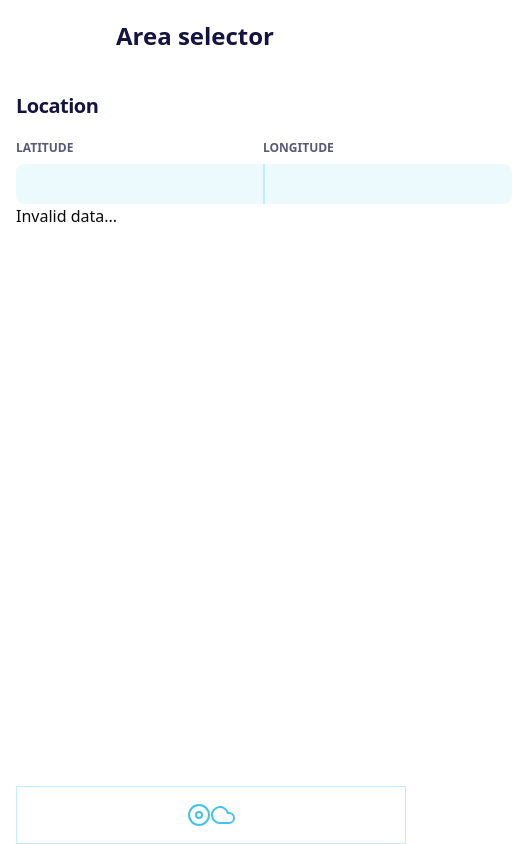
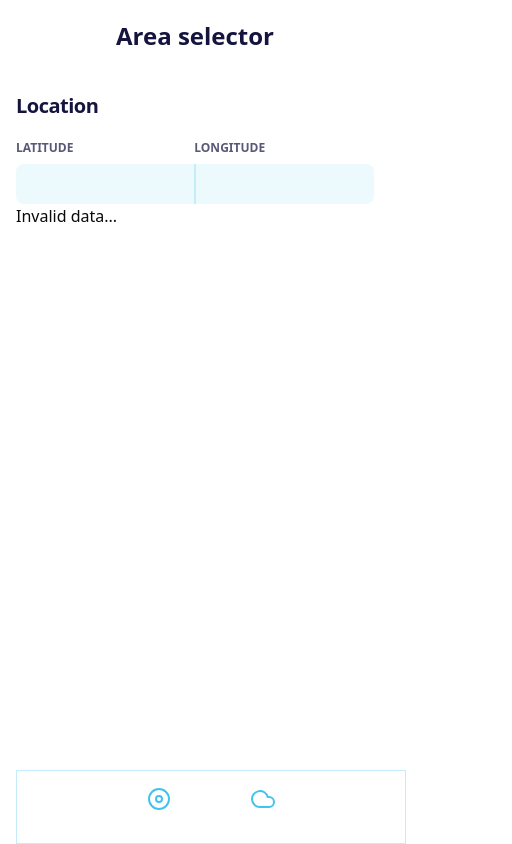
Before and after one commit to pdelbarrio/universal-plastic, a React (Vite) app: page / in a window 390 px wide. Shown: the whole page, 512 px wide, since content can reach past the window. Built offline with nearby package versions, Linux system fonts and the light colour scheme; no server answers.

Commit message:
fixed some styles and added some responsiveness

```diff
--- a/src/App.css
+++ b/src/App.css
@@ -2,3 +2,9 @@
   max-width: 1280px;
   margin: 0 auto;
 }
+
+@media (max-width: 480px) {
+  .responsive-map {
+    width: 90vw;
+  }
+}
--- a/src/components/AreaComponent.tsx
+++ b/src/components/AreaComponent.tsx
@@ -64,9 +64,9 @@ export default function AreaComponent() {
           center={[numericLatitude!, numericLongitude!]}
           zoom={13}
           scrollWheelZoom={false}
+          className="responsive-map"
           style={{
-            width: "343px",
-            height: "180px",
+            height: "40vh",
             borderRadius: "8px",
             overflow: "hidden",
           }}
--- a/src/components/CityComponent.tsx
+++ b/src/components/CityComponent.tsx
@@ -55,7 +55,7 @@ export default function CityComponent() {
         </select>
       </div>
       <div className="border border-plastic-blue rounded-lg p-4 mt-5">
-        <div className="flex flex-row gap-5 border-b border-plastic-blue-light pb-3">
+        <div className="flex flex-row gap-5 md:gap-20 border-b border-plastic-blue-light pb-3">
           <div>
             <img
               src={
@@ -88,7 +88,7 @@ export default function CityComponent() {
             </p>
           </div>
         </div>
-        <div className="flex flex-row gap-10 py-2">
+        <div className="flex flex-row gap-10 md:gap-24 py-2">
           <div>
             <span className="text-left uppercase text-plastic-blue-thin text-xs font-medium pb-2">
               Sunset
@@ -122,7 +122,7 @@ export default function CityComponent() {
             </div>
           </div>
         </div>
-        <div className="flex flex-row gap-10">
+        <div className="flex flex-row gap-10 md:gap-32">
           <div>
             <span className="text-left uppercase text-plastic-blue-thin text-xs font-medium pb-2">
               Temperature
--- a/src/components/FooterNav.tsx
+++ b/src/components/FooterNav.tsx
@@ -3,9 +3,8 @@ import { Cloud, Disc } from "./Icons";
 
 export default function FooterNav() {
   return (
-    // <footer className="fixed bottom-0 bg-white border-[1px] border-plastic-blue-light flex justify-center pt-[16px] pr-[32px] pb-[16px] pl-[32px]">
-    <footer className="fixed bottom-0 bg-white border-[1px] border-plastic-blue-light flex justify-center pt-[16px] pr-[32px] pb-[16px] pl-[32px] w-full max-w-screen-sm">
-      <div className="flex justify-between items-center">
+    <footer className="fixed bottom-0 bg-white border-[1px] border-plastic-blue-light flex justify-center pt-[16px] pb-[32px] w-full max-w-screen-sm">
+      <div className="flex gap-20">
         <Link to="/">
           <Disc />
         </Link>
--- a/src/components/Location.tsx
+++ b/src/components/Location.tsx
@@ -40,11 +40,11 @@ export default function Location() {
 
   return (
     <div className="">
-      <h4 className="scroll-m-20 text-xl font-bold tracking-tight text-plastic-blue-dark text-left py-5">
+      <h4 className="text-xl font-bold tracking-tight text-plastic-blue-dark text-left py-5">
         Location
       </h4>
       <div className="flex flex-row">
-        <div>
+        <div className="max-w-screen-sm">
           <p className="text-left uppercase text-plastic-blue-thin text-xs font-semibold pb-2">
             Latitude
           </p>
@@ -52,7 +52,7 @@ export default function Location() {
             type="text"
             value={latitude || ""}
             onChange={handleLatitudeChange}
-            className="bg-plastic-green-back rounded-tl-lg rounded-bl-lg p-2 text-plastic-blue-green  "
+            className="w-full bg-plastic-green-back rounded-tl-lg rounded-bl-lg p-2 text-plastic-blue-green"
           />
           {latitudeError && (
             <p className="text-red-600 text-xs">{latitudeError}</p>
@@ -66,7 +66,7 @@ export default function Location() {
             type="text"
             value={longitude || ""}
             onChange={handleLongitudeChange}
-            className="bg-plastic-green-back rounded-tr-lg rounded-br-lg p-2 text-plastic-blue-green border-plastic-blue-light border-l-2"
+            className="w-full bg-plastic-green-back rounded-tr-lg rounded-br-lg p-2 text-plastic-blue-green border-plastic-blue-light border-l-2"
           />
           {longitudeError && (
             <p className="text-red-600 text-xs">{longitudeError}</p>
```
